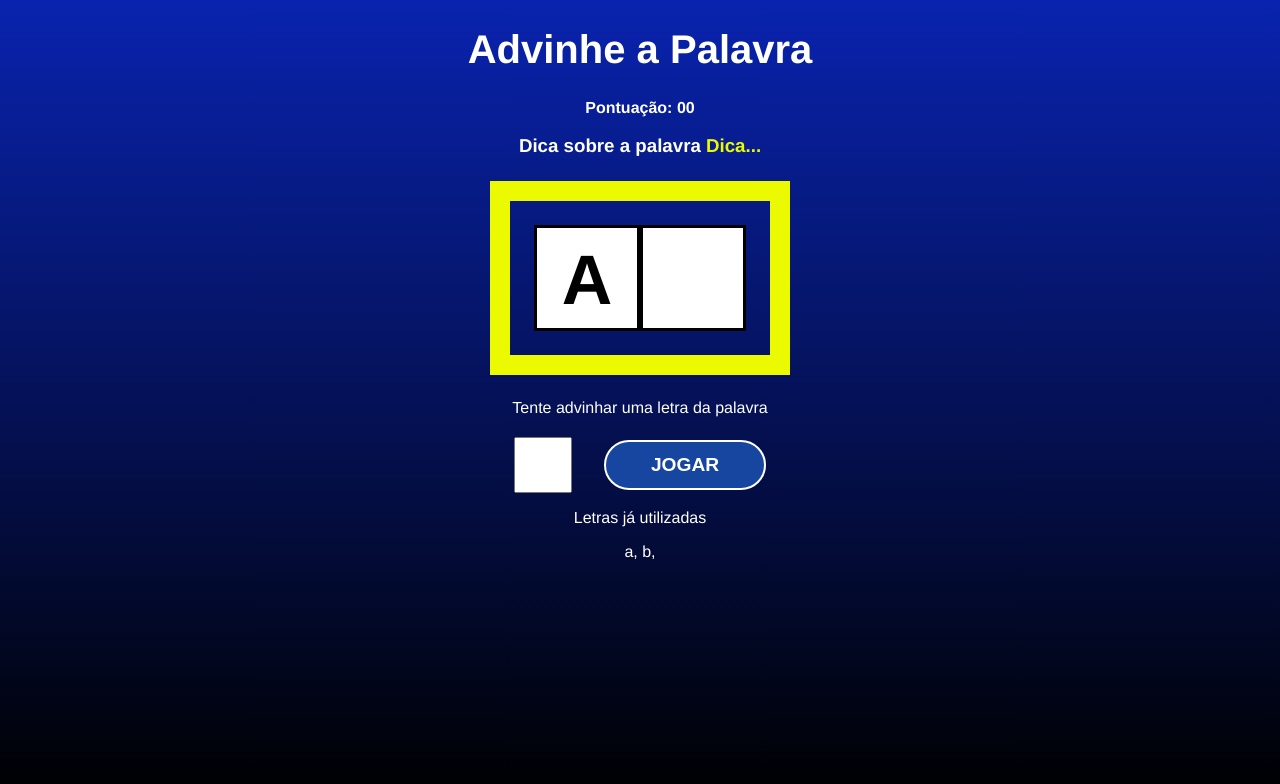
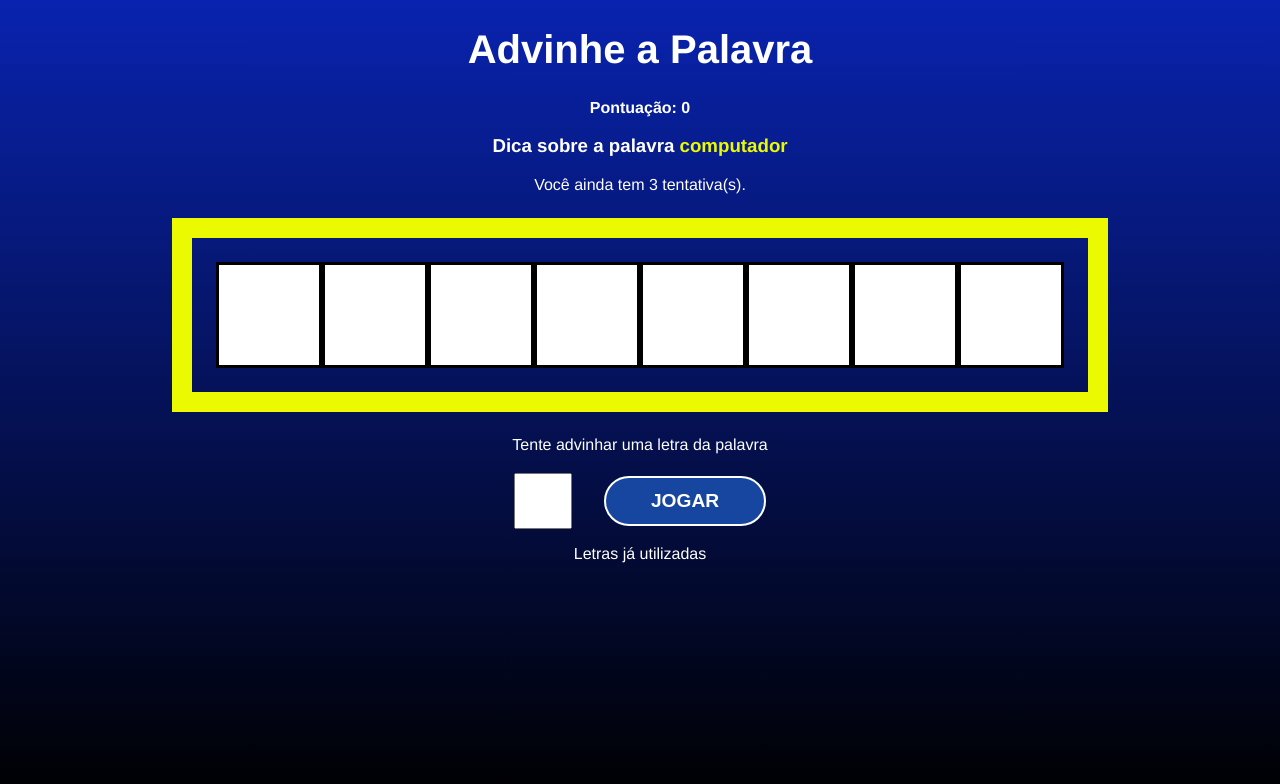
Before and after one commit to leonardofv/Secret-Word, a React (Vite) app: page / in a window 1280 px wide. Both pictures are taken after a click on the button "JOGAR". Shown: the top 784 px of the page. Built offline with nearby package versions, Linux system fonts and the light colour scheme.

Commit message:
passei as variáveis do state para o game

```diff
--- a/src/App.jsx
+++ b/src/App.jsx
@@ -22,6 +22,12 @@ function App() {
   const [pickedWord, setPickedWord] = useState(""); //palavra escolhida
   const [pickedCategory, setPickedCategory] = useState(""); //categoria escolhida
   const [letters, setLetters] = useState([]); //lista de letras
+
+  const [guessedLetters, setGuessedLetters] = useState([]); //letras advinhadas
+  const [wrongLetters, setWrongLetters] = useState([]); // letras erradas
+  const [attempts, setAtempts] = useState(3); //tentativas
+  const [score, setScore] = useState(0);
+
 
   const pickWordAndCategory = () => {
     //pick a random category
@@ -49,7 +55,7 @@ function App() {
     //fill states
     setPickedWord(word);
     setPickedCategory(category);
-    setLetters(letters);
+    setLetters(wordLetters);
 
     setGameStage(stages[1].name);
   };
@@ -65,7 +71,17 @@ function App() {
   return (
     <div className='App'>
       {gameStage === 'start' && <StartScreen startGame={startGame} />}
-      {gameStage === 'game' && <Game verifyLetter={verifyLetter} />}
+      {gameStage === 'game' && (
+      <Game
+        verifyLetter={verifyLetter}
+        pickedWord={pickedWord}
+        pickedCategory={pickedCategory}
+        letters={letters}
+        guessedLetters={guessedLetters}
+        wrongLetters={wrongLetters}
+        attempts={attempts}
+        score={score}
+        />)}
       {gameStage === 'end' && <GameOver retry={retry} />}
     </div>
   )
--- a/src/components/Game.jsx
+++ b/src/components/Game.jsx
@@ -1,19 +1,29 @@
 import './Game.css';
 
-  const Game = ( {verifyLetter} ) => {
+  const Game = ( {verifyLetter, pickedWord, pickedCategory, letters, guessedLetters, wrongLetters, attempts, score} ) => {
+    // Depois de passar como props é só ir substituindo
     return (
+
       <div className="game">
-         <h1>Advinhe a Palavra</h1>
+        <h1>Advinhe a Palavra</h1>
         <p className="pontos">
-          <span>Pontuação: 00</span>
+          <span>Pontuação: {score}</span>
         </p>
         <h3 className="dica">
-          Dica sobre a palavra <span>Dica...</span>
+          Dica sobre a palavra <span>{pickedCategory}</span>
         </h3>
+        <p>Você ainda tem {attempts} tentativa(s).</p>
+         {/* Container da palavra */}
         <div className="wordContainer">
-          <span className="letter">A</span>
-          <span className="blankSquare"></span>
+          {letters.map((letra, i) => (
+            guessedLetters.includes(letra) ? (
+              <span key={i} className="letter">{letra}</span>
+            ) : (
+              <span key={i} className="blankSquare"></span>
+            )
+          ))}
         </div>
+        {/* Container da letra */}
         <div className="letterContainer">
           <p>Tente advinhar uma letra da palavra</p>
           <form>
@@ -21,10 +31,12 @@ import './Game.css';
             <button>Jogar</button>
           </form>
         </div>
+        {/* Letras utilizadas */}
         <div className="letrasUtilizadas">
             <p>Letras já utilizadas</p>
-            <span>a, </span>
-            <span>b, </span>
+            {wrongLetters.map((letra,i) => (
+              <span key={i}>{letra},</span>
+            ))}
         </div>
       </div>
     )
```
